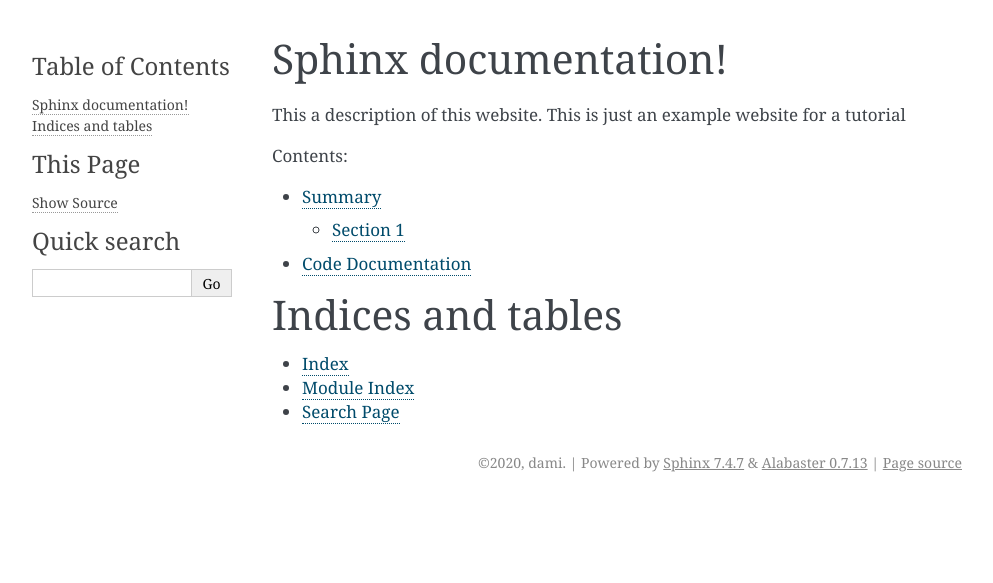
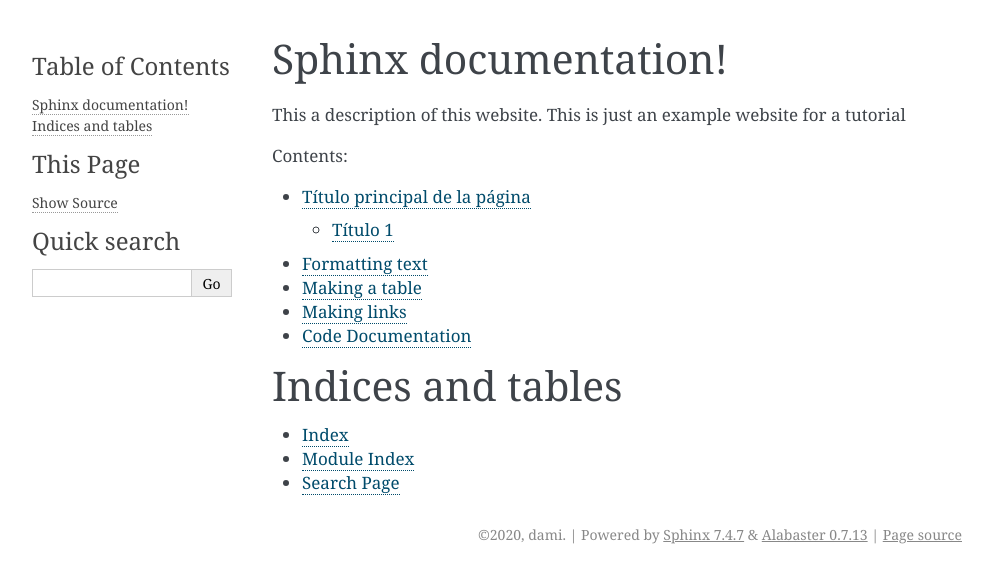
Before and after one commit to dortegat/pyqgis-tips-es, a Sphinx documentation site: the page built from sphinx/index.rst, in a window 1280 px wide. Shown: the top 583 px of the page, without its empty margins (148-1141 px from the left). Built offline with Sphinx 7.4.7, drawn with Linux system fonts in a browser that asks for light colours; some of the changed lines change nothing that is shown.

Commit message:
"Modify rst"

```diff
--- a/sphinx/summary.rst
+++ b/sphinx/summary.rst
@@ -1,5 +1,111 @@
-Summary
-=======
+Título principal de la página
+=============================
+https://docutils.sourceforge.io/docs/ref/rst/restructuredtext.html
+https://www.sphinx-doc.org/en/master/usage/restructuredtext/basics.html
 
-Section 1
----------
+Título 1
+--------
+
+Título 2
+~~~~~~~~
+
+Título 3
+^^^^^^^^
+
+Título 4
+""""""""
+
+
+Este es un párrafo.
+
+Este es otro párrafo.
+
+**negrita**, *cursiva*,
+``código``.
+
+`Git <https://git-scm.com>`_
+
+https://www.python.org/
+
+
+`Sphinx`__
+
+__ http://www.sphinx-doc.org
+
+.. figure:: _static/imagenes/avatar.png
+    :width: 100
+    :alt: Alternative text
+    :align: right
+
+
+
+
+::
+
+  Lo que escribo acá se ve como código fuente.
+
+* Elemento 1
+
+* Elemento 2
+
+  * Elemento 2.1
+
+* Elemento 3
+
+
+
+******************
+Sphinx cheat sheet
+******************
+
+Here is a quick and dirty cheat sheet for some common stuff you want
+to do in sphinx and ReST.  You can see the literal source for this
+
+
+.. _formatting-text:
+
+Formatting text
+===============
+
+You use inline markup to make text *italics*, **bold**, or ``monotype``.
+
+You can represent code blocks fairly easily::
+
+   import numpy as np
+   x = np.random.rand(12)
+
+Or literally include code:
+
+
+
+.. _making-a-table:
+
+Making a table
+==============
+
+This shows you how to make a table -- if you only want to make a list see :
+
+==================   ============
+Name                 Age
+==================   ============
+John D Hunter        40
+Cast of Thousands    41
+And Still More       42
+==================   ============
+
+Otra tabla
+
+============  ===========
+**Servicio**  Descripcion
+------------  -----------
+hola          dami
+============  ===========
+
+.. _making-links:
+
+Making links
+============
+
+It is easy to make a link to `yahoo <http://yahoo.com>`_ or to some
+section inside this document (see ) or another
+document.
```
